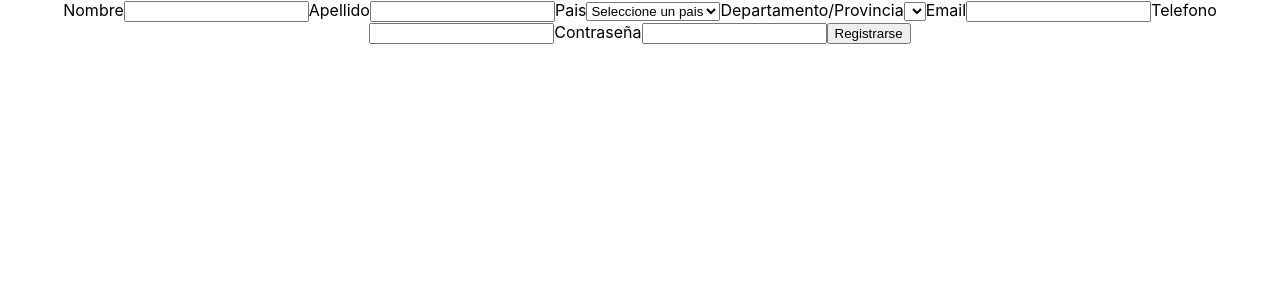
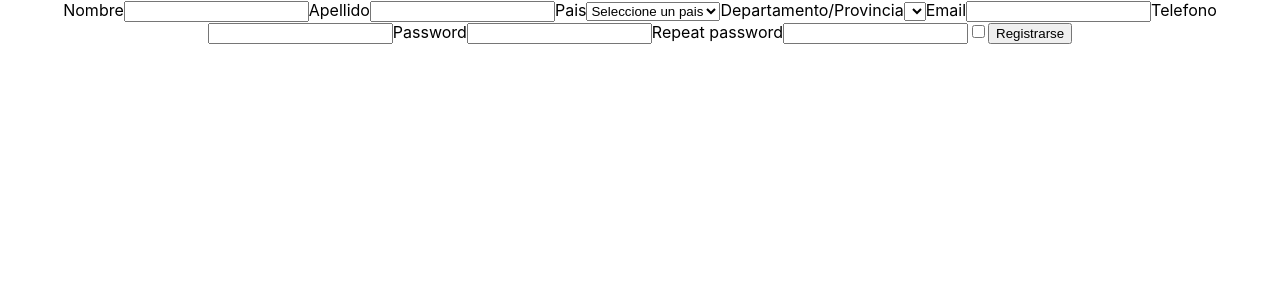
Before and after one commit to Eduardo4199/wolox-challenge, a React (Create React App) app: page /Register in a window 1280 px wide. Shown: the top 300 px of the page. Built offline with nearby package versions, Linux system fonts and the light colour scheme; the HTML template or start-up script is replaced by a standard one.

Commit message:
Se agrega validacion de contraseña

```diff
--- a/src/pages/register.jsx
+++ b/src/pages/register.jsx
@@ -12,7 +12,7 @@ export function Register(props) {
   const [states, setStates] = useState([]);
   const [selectedCountry, setSelectedCountry] = useState();
 
-  const { register, handleSubmit, control, errors } = useForm();
+  const { register, handleSubmit, control, errors, getValues } = useForm();
   const onSubmit = (data) => {
     registerService.registerUser(data);
   };
@@ -23,7 +23,6 @@ export function Register(props) {
 
   useEffect(() => {
     setStates(registerService.getStates(selectedCountry));
-    console.log()
   }, [selectedCountry]);
 
   return (
@@ -40,32 +39,69 @@ export function Register(props) {
               <select onChange={(e) => setSelectedCountry(e.target.value)}>
                 <option>Seleccione un pais</option>
                 {countries.countries.map((country, index) => (
-                  <option key={index} value={country}>{country}</option>
+                  <option key={index} value={country}>
+                    {country}
+                  </option>
                 ))}
               </select>
             }
-            control={control} name="country"
-          />
+            control={control} name="country" />
         )}
         Departamento/Provincia
         {states && (
-            <Controller
-              as={
+          <Controller
+            as={
               <select>
                 {states.map((state, index) => (
-                  <option key={index} value={state.state}>{state.state}</option>
+                  <option key={index} value={state.state}>
+                    {state.state}
+                  </option>
                 ))}
               </select>
-              }
-              control={control} name="state"
-            />
+            }
+            control={control} name="state"/>
         )}
         Email
         <input name="email" ref={register({ required: true })} />
         Telefono
-        <input name="phone" ref={register({ required: true })} />
-        Contraseña
-        <input name="password" ref={register({ required: true })} />
+        <input name="phone" ref={register({ required: true })} type="tel" pattern="[0-9]{3}-[0-9]{2}-[0-9]{3}"/>
+        <label>Password</label>
+        <Controller
+          name="password"
+          control={control}
+          rules={{
+            required: "Debes incluir una contraseña",
+          }}
+          as={<input name="password" ref={register({ required: true })} />}
+        />
+        {errors.password && <p>{errors.password.message}</p>}
+        <label>Repeat password</label>
+        <Controller
+          name="password_repeat"
+          control={control}
+          rules={{
+            required: "Debes incluir una contraseña",
+            validate: (value) => {
+              if (value === getValues()["password"]) {
+                return true;
+              } else {
+                return "Las contraseñas no concuerdan";
+              }
+            },
+          }}
+          as={
+            <input name="repeat_password" ref={register({ required: true })} />
+          }
+        />
+        {errors.password_repeat && <p> {errors.password_repeat.message}</p>}
+        <input
+          ref={register({
+            required: "Debe aceptar las condiciones y terminos",
+          })}
+          name="termscond"
+          type="checkbox"
+        />
+        {errors.termscond && <p class="error">{errors.termscond.message}</p>}
         <button type="submit">Registrarse</button>
       </form>
     </Fragment>
--- a/src/services/register.service.js
+++ b/src/services/register.service.js
@@ -26,3 +26,7 @@ function getStates(country){
 function registerUser(params){
     return callApi("signup","POST",params)
 }
+
+function addUserDB(data){
+
+}
```
